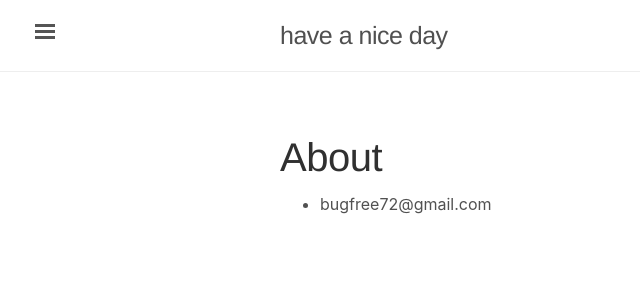
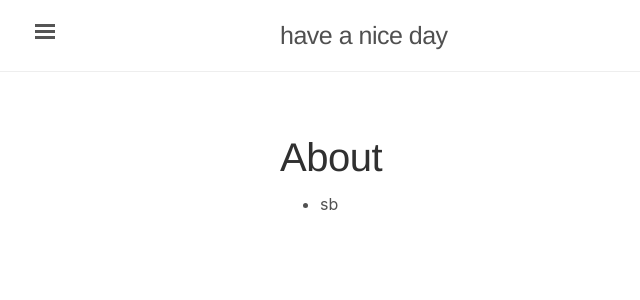
Before and after one commit to seongbeom/seongbeom.github.io, a Jekyll site: the page built from about.md, in a window 1280 px wide. Shown: the top 300 px of the page, without its empty margins (0-640 px from the left). Built offline with Jekyll 4.4.1, drawn with Linux system fonts in a browser that asks for light colours.

Commit message:
change profile

```diff
--- a/about.md
+++ b/about.md
@@ -3,4 +3,4 @@ layout: page
 title: About
 ---
 
-* bugfree72@gmail.com
+* sb
```
